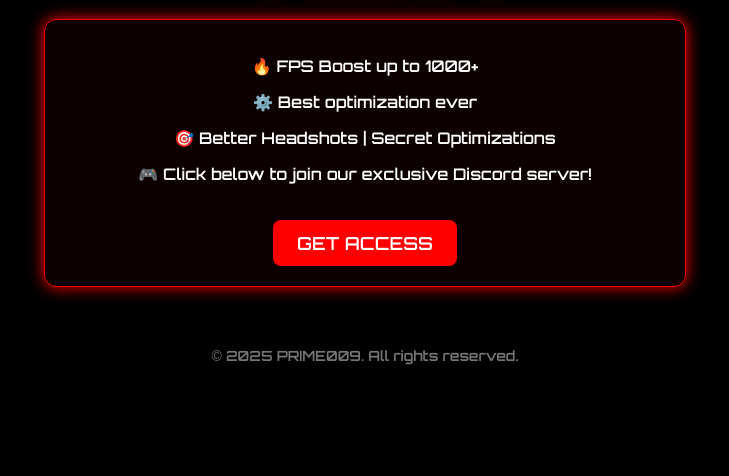
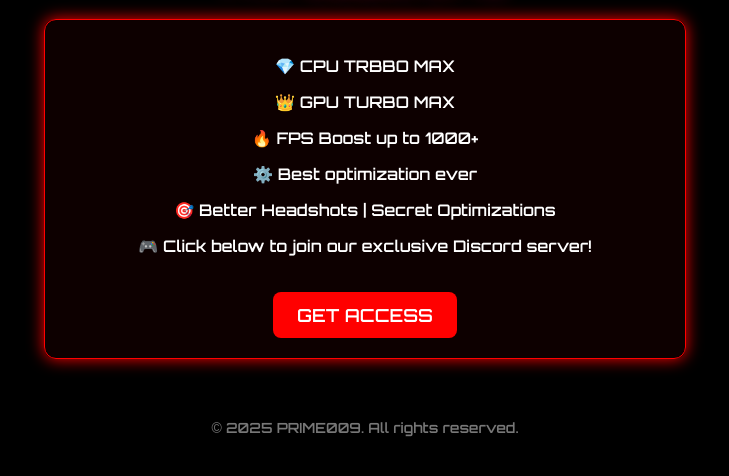
Before and after one commit to abbasrza/PRIME-OPT-v1, a plain HTML site: page index.html in a window 1280 px wide. Shown: the part 204-680 px from the top of the page, without its empty margins (275-1004 px from the left). Drawn offline with Linux system fonts and the light colour scheme.

Commit message:
Update index.html

```diff
--- a/index.html
+++ b/index.html
@@ -66,6 +66,8 @@
     <img src="logo.png" alt="PRIME009 Logo" class="logo">
     <h1 class="glow">PRIME009 LITE</h1>
     <div class="card">
+      <p>💎 CPU TRBBO MAX</p>
+      <P>👑 GPU TURBO MAX</p>
       <p>🔥 FPS Boost up to 1000+</p>
       <p>⚙️ Best optimization ever </p>
       <p>🎯 Better Headshots | Secret Optimizations </p>
```
